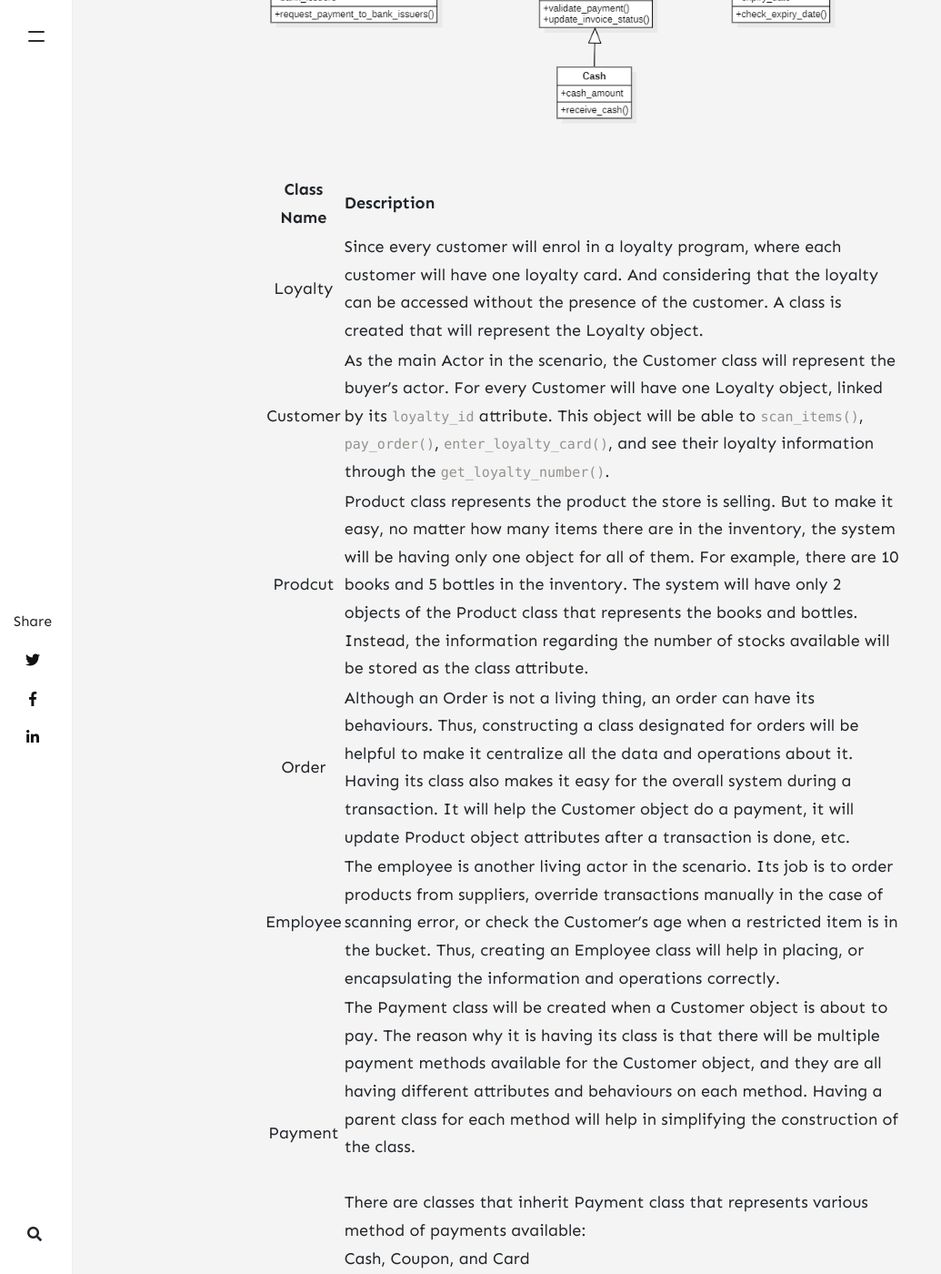
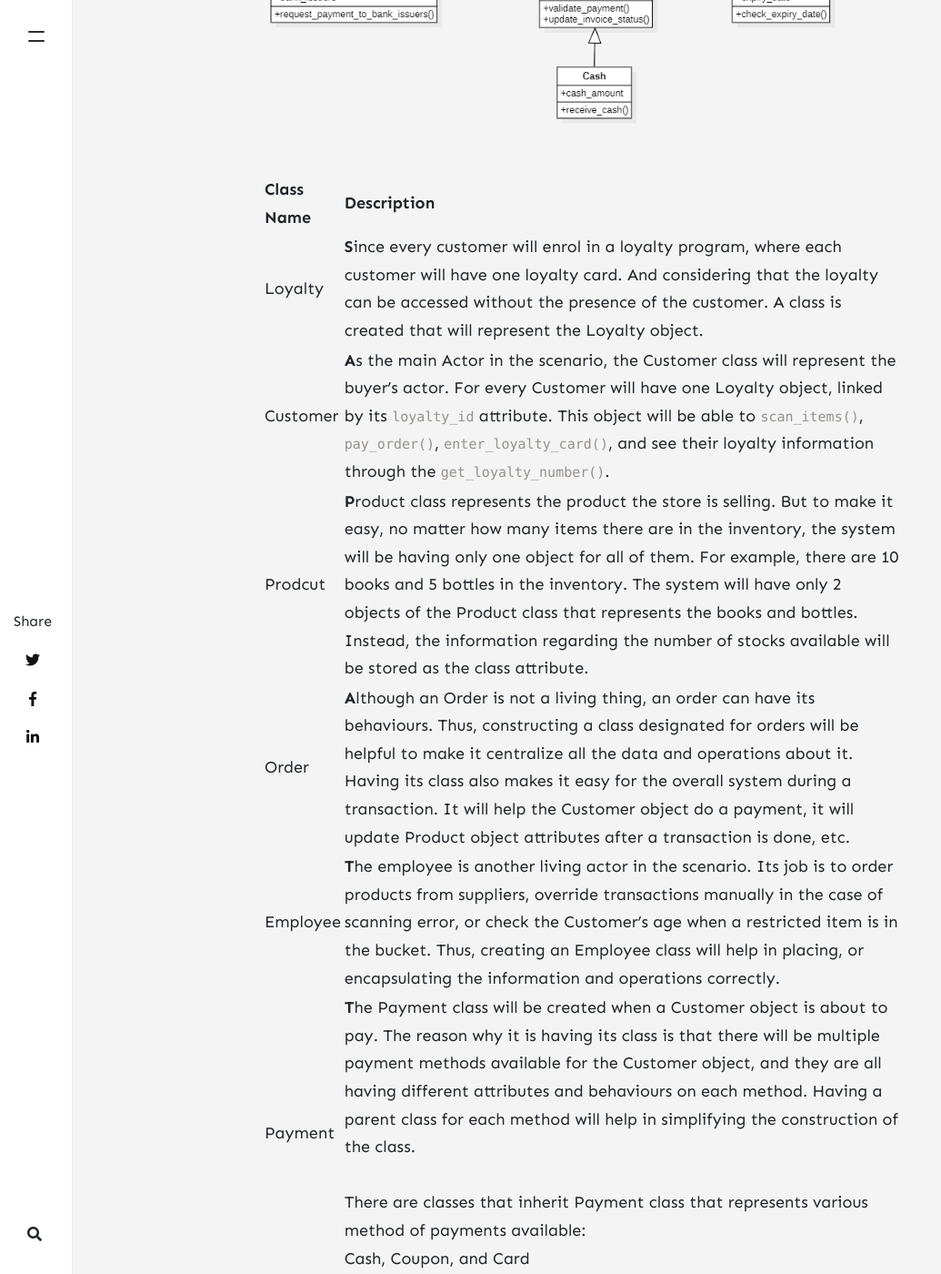
Before and after one commit to wowthemesnet/jekyll-theme-memoirs, a Jekyll site: the page built from _posts/2022-01-17-designing-self-service-checkout-market.md, in a window 1280 px wide and 1400 px high, scrolled down 2032 px. Shown: the whole window at 91% size, without its empty margins (0-1035 px from the left). Built offline with Jekyll 4.4.1, drawn with Linux system fonts in a browser that asks for light colours; nearby versions of some CDN libraries; comment, search, counter and statistics services are not loaded.

Commit message:
Restyling tables

```diff
--- a/_posts/2022-01-17-designing-self-service-checkout-market.md
+++ b/_posts/2022-01-17-designing-self-service-checkout-market.md
@@ -24,11 +24,11 @@ Based on the scenario, here is the diagram that I made, followed by a table expl
 
 ![](../assets/images/post_image/supermarket-class-diagram.png)
 
-|  Class Name  | Description                                                                                                                                                                                                                                                                                                                                                                                                                                                                                                         |
-|:------------:|---------------------------------------------------------------------------------------------------------------------------------------------------------------------------------------------------------------------------------------------------------------------------------------------------------------------------------------------------------------------------------------------------------------------------------------------------------------------------------------------------------------------|
-|   Loyalty    | Since every customer will enrol in a loyalty program, where each customer will have one loyalty card. And considering that the loyalty can be accessed without the presence of the customer. A class is created that will represent the Loyalty object.                                                                                                                                                                                                                                                             |
-|   Customer   | As the main Actor in the scenario, the Customer class will represent the buyer’s actor. For every Customer will have one Loyalty object, linked by its `loyalty_id` attribute. This object will be able to `scan_items()`, `pay_order()`, `enter_loyalty_card()`, and see their loyalty information through the `get_loyalty_number()`.                                                                                                                                                                             |
-|   Prodcut    | Product class represents the product the store is selling. But to make it easy, no matter how many items there are in the inventory, the system will be having only one object for all of them. For example, there are 10 books and 5 bottles in the inventory. The system will have only 2 objects of the Product class that represents the books and bottles. Instead, the information regarding the number of stocks available will be stored as the class attribute.                                            |
-|    Order     | Although an Order is not a living thing, an order can have its behaviours. Thus, constructing a class designated for orders will be helpful to make it centralize all the data and operations about it. Having its class also makes it easy for the overall system during a transaction. It will help the Customer object do a payment, it will update Product object attributes after a transaction is done, etc.                                                                                                  |
-|   Employee   | The employee is another living actor in the scenario. Its job is to order products from suppliers, override transactions manually in the case of scanning error, or check the Customer’s age when a restricted item is in the bucket. Thus, creating an Employee class will help in placing, or encapsulating the information and operations correctly.                                                                                                                                                             |
-|   Payment    | The Payment class will be created when a Customer object is about to pay. The reason why it is having its class is that there will be multiple payment methods available for the Customer object, and they are all having different attributes and behaviours on each method. Having a parent class for each method will help in simplifying the construction of the class. <br/><br/>There are classes that inherit Payment class that represents various method of payments available:<br/>Cash, Coupon, and Card |
+| Class Name | Description                                                                                                                                                                                                                                                                                                                                                                                                                                                                                                         |
+|------------|---------------------------------------------------------------------------------------------------------------------------------------------------------------------------------------------------------------------------------------------------------------------------------------------------------------------------------------------------------------------------------------------------------------------------------------------------------------------------------------------------------------------|
+| Loyalty    | **S**ince every customer will enrol in a loyalty program, where each customer will have one loyalty card. And considering that the loyalty can be accessed without the presence of the customer. A class is created that will represent the Loyalty object.                                                                                                                                                                                                                                                             |
+| Customer   | **A**s the main Actor in the scenario, the Customer class will represent the buyer’s actor. For every Customer will have one Loyalty object, linked by its `loyalty_id` attribute. This object will be able to `scan_items()`, `pay_order()`, `enter_loyalty_card()`, and see their loyalty information through the `get_loyalty_number()`.                                                                                                                                                                             |
+| Prodcut | **P**roduct class represents the product the store is selling. But to make it easy, no matter how many items there are in the inventory, the system will be having only one object for all of them. For example, there are 10 books and 5 bottles in the inventory. The system will have only 2 objects of the Product class that represents the books and bottles. Instead, the information regarding the number of stocks available will be stored as the class attribute.                                            |
+| Order | **A**lthough an Order is not a living thing, an order can have its behaviours. Thus, constructing a class designated for orders will be helpful to make it centralize all the data and operations about it. Having its class also makes it easy for the overall system during a transaction. It will help the Customer object do a payment, it will update Product object attributes after a transaction is done, etc.                                                                                                  |
+| Employee | **T**he employee is another living actor in the scenario. Its job is to order products from suppliers, override transactions manually in the case of scanning error, or check the Customer’s age when a restricted item is in the bucket. Thus, creating an Employee class will help in placing, or encapsulating the information and operations correctly.                                                                                                                                                             |
+| Payment | **T**he Payment class will be created when a Customer object is about to pay. The reason why it is having its class is that there will be multiple payment methods available for the Customer object, and they are all having different attributes and behaviours on each method. Having a parent class for each method will help in simplifying the construction of the class. <br/><br/>There are classes that inherit Payment class that represents various method of payments available:<br/>Cash, Coupon, and Card |
```
